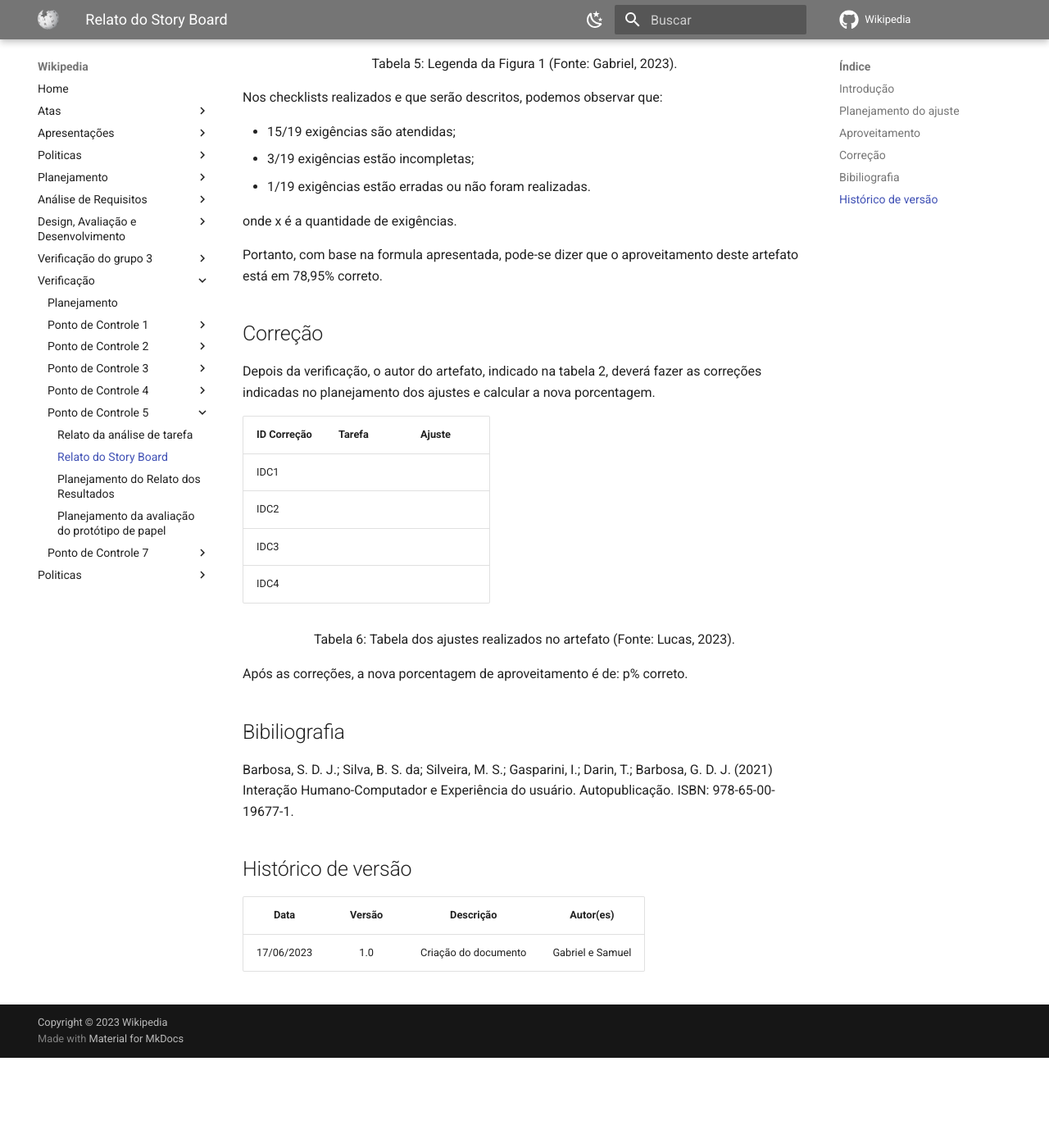
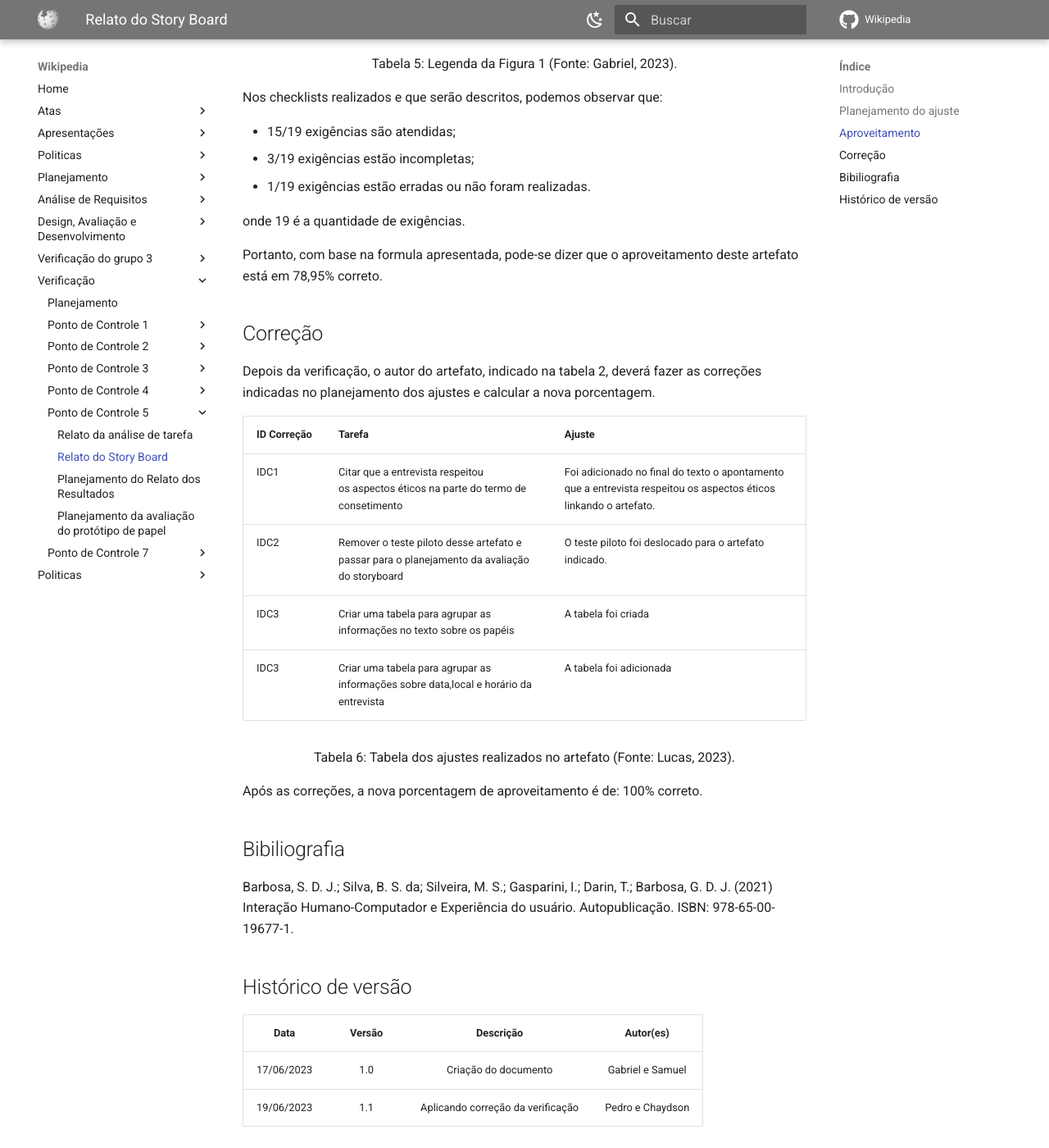
Before and after one commit to Interacao-Humano-Computador/2023.1-Wikipedia, an MkDocs documentation site: the page built from docs/verificacao2/pontoControle5/relatoStoryboard.md, in a window 1280 px wide and 1400 px high, scrolled down 2446 px. Shown: the whole window at 82% size. Built offline with MkDocs 1.6.1 and Material for MkDocs 9.7.7, drawn with Linux system fonts in a browser that asks for light colours; comment, search, counter and statistics services are not loaded; before the commit the page ends 3736 px from its top, so only the background shows below that.

Commit message:
correção do relato do storyboard

```diff
--- a/docs/verificacao2/pontoControle5/relatoStoryboard.md
+++ b/docs/verificacao2/pontoControle5/relatoStoryboard.md
@@ -87,7 +87,7 @@ Nos checklists realizados e que serão descritos, podemos observar que:
 - 3/19 exigências estão incompletas;
 - 1/19 exigências estão erradas ou não foram realizadas.
 
-onde x é a quantidade de exigências.
+onde 19 é a quantidade de exigências.
 
 Portanto, com base na formula apresentada, pode-se dizer que o aproveitamento deste artefato está em 78,95% correto.
 
@@ -95,12 +95,12 @@ Portanto, com base na formula apresentada, pode-se dizer que o aproveitamento de
 
 Depois da verificação, o autor do artefato, indicado na tabela 2, deverá fazer as correções indicadas no planejamento dos ajustes e calcular a nova porcentagem.
 
-| ID Correção | Tarefa | Ajuste |
-| ------------- | ------ | ------ |
-| IDC1          |        |        |
-| IDC2          |        |        |
-| IDC3          |        |        |
-| IDC4          |        |        |
+| ID Correção | Tarefa                                                                                          | Ajuste                                                                                                             |
+| ------------- | ----------------------------------------------------------------------------------------------- | ------------------------------------------------------------------------------------------------------------------ |
+| IDC1          | Citar que a entrevista respeitou os aspectos éticos na parte do termo de consetimento         | Foi adicionado no final do texto o apontamento que a entrevista respeitou os aspectos éticos linkando o artefato. |
+| IDC2          | Remover o teste piloto desse artefato e passar para o planejamento da avaliação do storyboard | O teste piloto foi deslocado para o artefato indicado.                                                             |
+| IDC3          | Criar uma tabela para agrupar as informações no texto sobre os papéis                        | A tabela foi criada                                                                                                |
+| IDC3          | Criar uma tabela para agrupar as informações sobre data,local e horário da entrevista        | A tabela foi adicionada                                                                                            |
 
 <!-- Atualizar histórico de versão, após corrigir. -->
 
@@ -108,7 +108,7 @@ Depois da verificação, o autor do artefato, indicado na tabela 2, deverá faze
 <p> Tabela 6: Tabela dos ajustes realizados no artefato (Fonte: Lucas, 2023). </p>
 </div>
 
-Após as correções, a nova porcentagem de aproveitamento é de: p% correto.
+Após as correções, a nova porcentagem de aproveitamento é de: 100% correto.
 
 ## Bibiliografia
 
@@ -119,3 +119,4 @@ Barbosa, S. D. J.; Silva, B. S. da; Silveira, M. S.; Gasparini, I.; Darin, T.; B
 |    Data    | Versão |      Descrição      |    Autor(es)    |
 | :--------: | :-----: | :--------------------: | :--------------: |
 | 17/06/2023 |   1.0   | Criação do documento | Gabriel e Samuel |
+| 19/06/2023 |   1.1   | Aplicando correção da verificação | Pedro e Chaydson |
```
Also changed, not shown: docs/design-avaliacao-desenvolvimento/nivel1/storyboard/relatoDosResultadosStoryBoard.md (+29 -4 lines).
